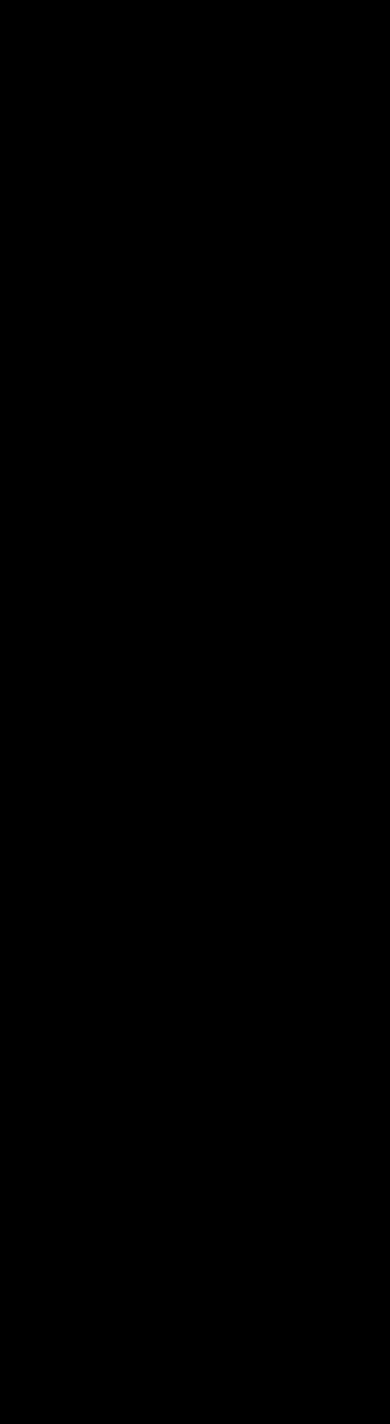
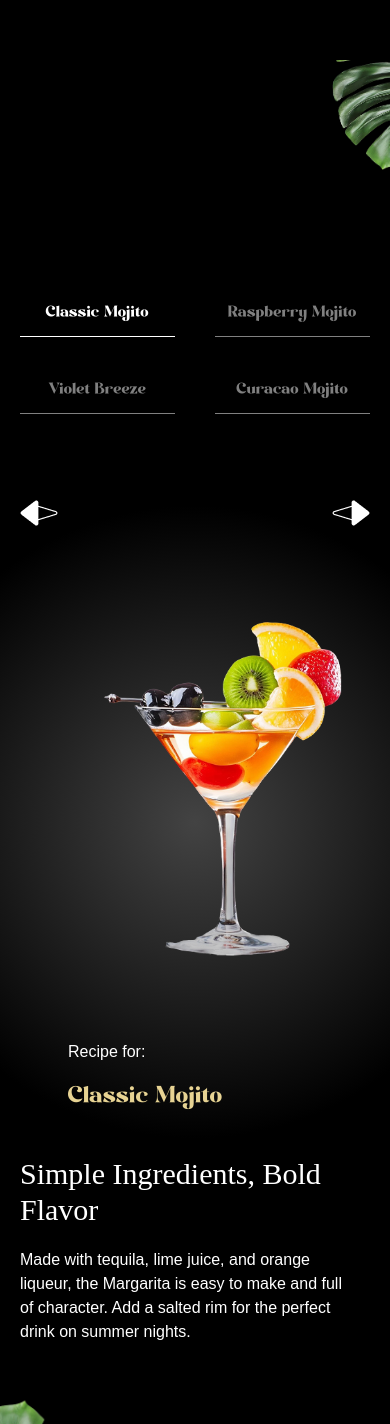
Before and after one commit to its-sarath28/gsap_landing_page, a React (Vite) app: page / in a window 390 px wide. Shown: the part 5843-7267 px from the top of the page. Before the commit the page ends 6063 px from the top, so only its background shows below. Built offline with nearby package versions, Linux system fonts and the light colour scheme; a web font is replaced by a local one.

Commit message:
Implemented Menu section

```diff
--- a/src/App.jsx
+++ b/src/App.jsx
@@ -6,6 +6,7 @@
 import Cocktails from "./components/Cocktails";
 import About from "./components/About";
 import Art from "./components/Art";
+import Menu from "./components/Menu";
 
 gsap.registerPlugin(ScrollTrigger, SplitText);
 
@@ -17,6 +18,7 @@
       <Cocktails />
       <About />
       <Art />
+      <Menu />
     </main>
   );
 };
--- /dev/null
+++ b/src/components/Menu.jsx
@@ -0,0 +1,130 @@
+import { useRef, useState } from "react";
+
+import { sliderLists } from "../../constants";
+import { useGSAP } from "@gsap/react";
+import gsap from "gsap";
+
+const Menu = () => {
+  const [current, setCurrent] = useState(0);
+
+  const contentRef = useRef();
+
+  const totalCocktails = sliderLists.length;
+
+  useGSAP(() => {
+    gsap.fromTo("#title", { opacity: 0 }, { opacity: 1, duration: 1.2 });
+    gsap.fromTo(
+      ".cocktail img",
+      { opacity: 0, xPercent: -100 },
+      { opacity: 1, xPercent: 10, duration: 1, ease: "power1.inOut" }
+    );
+    gsap.fromTo(
+      ".details h2",
+      { yPercent: 100, opacity: 0 },
+      { yPercent: 0, opacity: 100, ease: "power1.inOut" }
+    );
+    gsap.fromTo(
+      ".details p",
+      { yPercent: 100, opacity: 0 },
+      { yPercent: 0, opacity: 100, ease: "power1.inOut" }
+    );
+  }, [current]);
+
+  const goToSlide = (index) => {
+    const newIndex = (index + totalCocktails) % totalCocktails;
+    setCurrent(newIndex);
+  };
+
+  const getCocktailAt = (indexOffset) => {
+    return sliderLists[
+      (current + indexOffset + totalCocktails) % totalCocktails
+    ];
+  };
+
+  const currentCocktail = getCocktailAt(0);
+  const prevCocktail = getCocktailAt(-1);
+  const nextCocktail = getCocktailAt(+1);
+
+  return (
+    <section id="menu" aria-labelledby="menu">
+      <img
+        src="/images/slider-left-leaf.png"
+        alt="left-leaf"
+        id="m-left-leaf"
+      />
+      <img
+        src="/images/slider-right-leaf.png"
+        alt="right-leaf"
+        id="m-right-leaf"
+      />
+
+      <h2 id="menu-heading" className="sr-only">
+        Cocktail menu
+      </h2>
+
+      <nav className="cocktail-tabs" aria-label="cocktail-label">
+        {sliderLists.map(({ id, name }, index) => {
+          const isActive = index === current;
+
+          return (
+            <button
+              key={id}
+              className={`${
+                isActive
+                  ? "text-white border-white"
+                  : "text-white/50 border-white/50"
+              }`}
+              onClick={() => goToSlide(index)}
+            >
+              {name}
+            </button>
+          );
+        })}
+      </nav>
+
+      <div className="content">
+        <div className="arrows">
+          <button className="text-left" onClick={() => goToSlide(current - 1)}>
+            <span>{prevCocktail.name}</span>
+            <img
+              src="/images/right-arrow.png"
+              alt="right-arrow"
+              aria-hidden="true"
+            />
+          </button>
+
+          <button className="text-left" onClick={() => goToSlide(current + 1)}>
+            <span>{nextCocktail.name}</span>
+            <img
+              src="/images/left-arrow.png"
+              alt="left-arrow"
+              aria-hidden="true"
+            />
+          </button>
+        </div>
+
+        <div className="cocktail">
+          <img
+            src={currentCocktail.image}
+            alt={currentCocktail.name}
+            className="object-contain"
+          />
+        </div>
+
+        <div className="recipe">
+          <div ref={contentRef} className="info">
+            <p>Recipe for:</p>
+            <p id="title">{currentCocktail.name}</p>
+          </div>
+
+          <div className="details">
+            <h2>{currentCocktail.title}</h2>
+            <p>{currentCocktail.description}</p>
+          </div>
+        </div>
+      </div>
+    </section>
+  );
+};
+
+export default Menu;
--- a/src/index.css
+++ b/src/index.css
@@ -321,7 +321,7 @@
       @apply flex max-md:flex-col gap-10 md:items-center justify-between w-full lg:absolute bottom-0;
 
       .info {
-        @apply space-y-4 lg:translate-y-20;
+        @apply space-y-4 lg:translate-y-[-2rem] ms-[3rem];
 
         #title {
           @apply font-modern-negra md:text-6xl text-3xl text-yellow max-w-40;
@@ -329,7 +329,7 @@
       }
 
       .details {
-        @apply space-y-5 md:max-w-md text-left;
+        @apply space-y-5 md:max-w-md md:me-[3rem] text-left;
 
         h2 {
           @apply md:text-5xl text-3xl font-serif;
```
